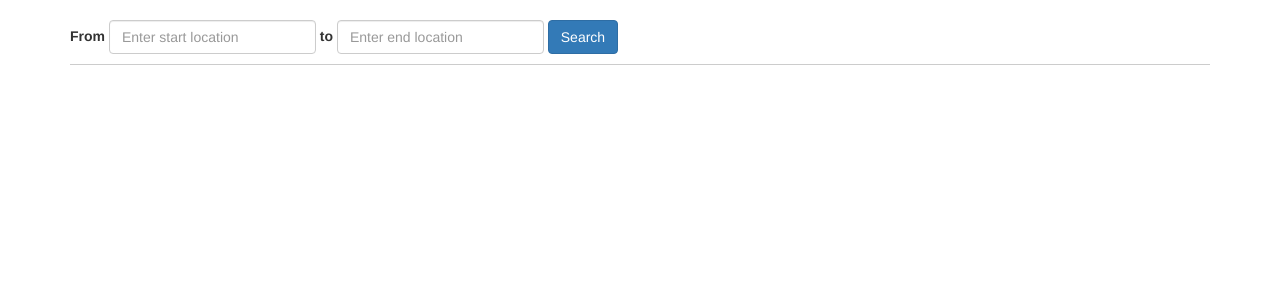
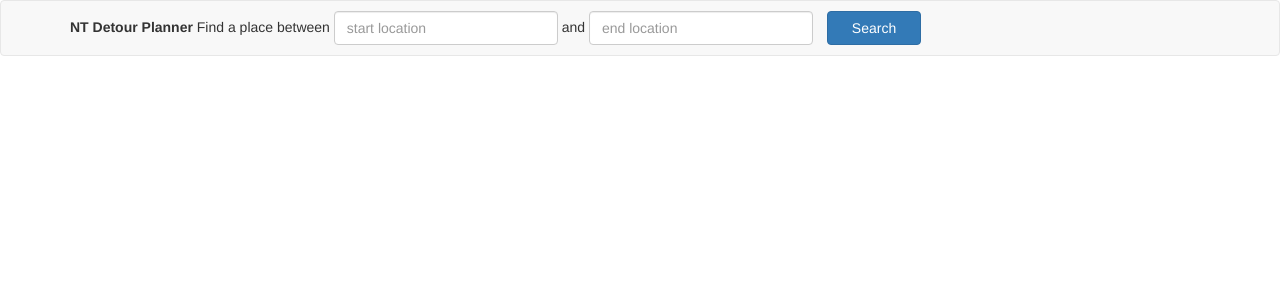
Before and after one commit to matkins/ntdetour, a Jekyll site: the page built from index.html, in a window 1280 px wide. Shown: the top 300 px of the page. Built offline with Jekyll 4.4.1, drawn with Linux system fonts in a browser that asks for light colours; nearby versions of some CDN libraries.

Commit message:
Form in navbar

```diff
--- a/_includes/head.html
+++ b/_includes/head.html
@@ -1,6 +1,6 @@
 <html>
 <head>
-  <title>National Trust Route Finder</title>
+  <title>NT Detour Planner</title>
   <meta name="viewport" content="initial-scale=1.0, user-scalable=no">
   <meta charset="utf-8">
   <link href="https://maxcdn.bootstrapcdn.com/bootstrap/3.3.4/css/bootstrap.min.css" rel="stylesheet">
--- a/css/main.css
+++ b/css/main.css
@@ -8,11 +8,14 @@ html, body{
   width:100%;
 }
 
-.pac-input {
-  background-color: #fff;
-  font-weight: 300;
+.form-inline .pac-input {
   text-overflow: ellipsis;
-  width: 100%;
+  width: 224px;
+}
+
+.form-inline a {
+  margin-left: 10px;
+  padding:6px 24px;
 }
 
 .pac-input:focus {
@@ -31,7 +34,9 @@ li {
 }
 
 .search-form {
-  padding:10px 0px;
-  border-bottom: 1px solid #ccc;
   margin:10px 0px;
 }
+
+.search-form label {
+  font-weight: normal;
+}
--- a/index.html
+++ b/index.html
@@ -1,23 +1,25 @@
 ---
 layout: default
 ---
-
-<div class='container'>
-  <div class='row'>
-    <div class='col-md-12'>
+<nav class="navbar navbar-default">
+  <div class="container">
+    <div class="navbar-header">
       <form class='form-inline search-form'>
+        <strong>NT Detour Planner</strong>
         <div class="form-group">
-          <label>From</label>
-          <input id="start-input" class="form-control pac-input" type="text" placeholder="Enter start location">
+          <label>Find a place between</label>
+          <input id="start-input" class="form-control pac-input" type="text" placeholder="start location">
         </div>
         <div class="form-group">
-          <label>to</label>
-          <input id="end-input" class="form-control pac-input" type="text" placeholder="Enter end location">
+          <label>and</label>
+          <input id="end-input" class="form-control pac-input" type="text" placeholder="end location">
         </div>
         <a href="#" class='btn btn-primary'>Search</a>
       </form>
     </div>
   </div>
+</nav>
+<div class='container'>
   <div class='row'>
     <div class='col-sm-8'>
       <div id="map-canvas"></div>
```
